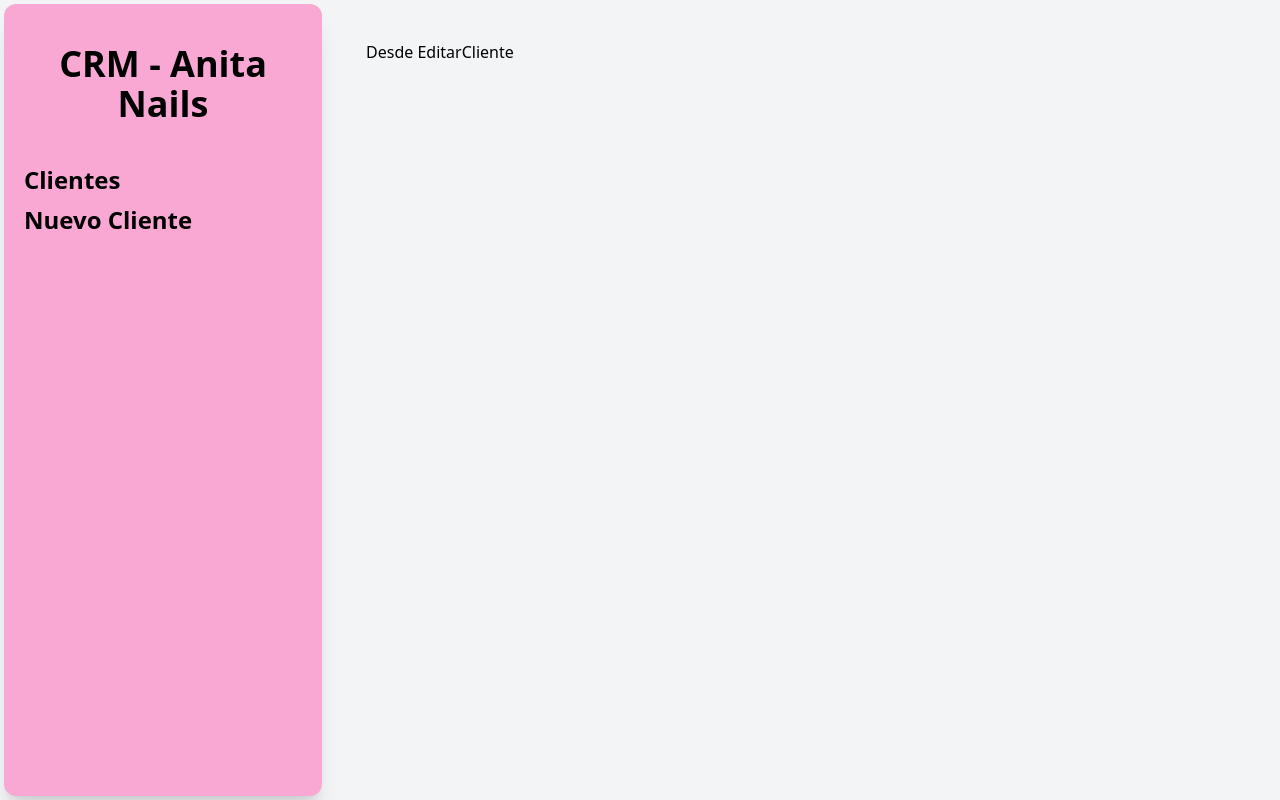
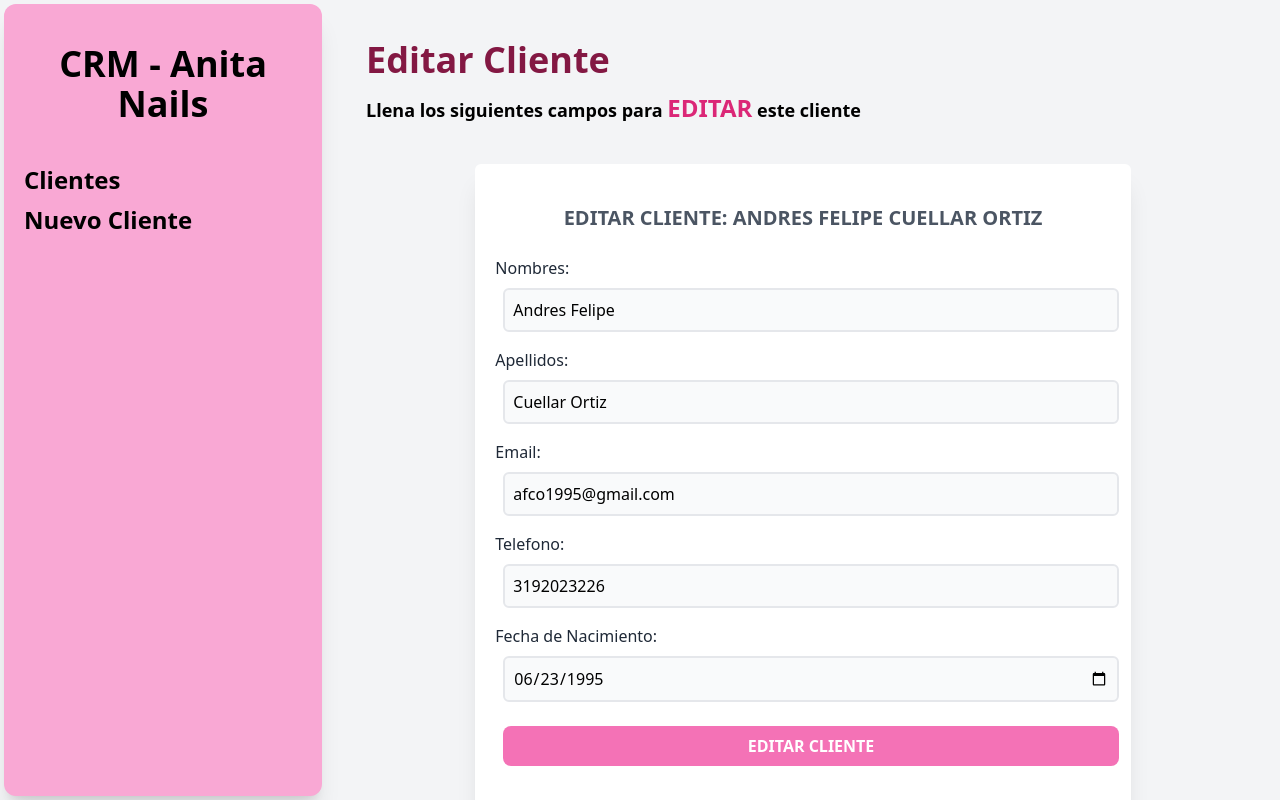
Before and after one commit to pipeswk/CRM-AnitaNails, a React (Vite) app: page /clientes/editar-cliente/1 in a window 1280 px wide. Built offline with nearby package versions, Linux system fonts and the light colour scheme; data requests are answered from the project's data file.

Commit message:
Pagina Editar Cliente v1

```diff
--- a/src/Pages/EditarCliente.jsx
+++ b/src/Pages/EditarCliente.jsx
@@ -1,8 +1,47 @@
-import React from 'react'
+import Formulario from '../Components/Formulario'
+import { useParams } from 'react-router-dom'
+import { useState, useEffect } from 'react'
+import Spinner from '../Components/Spinner'
 
 const EditarCliente = () => {
+
+    const [infoCliente, setInfoCliente] = useState({})
+    const [cargando, setCargando] = useState(false)
+
+
+    const {id} = useParams();
+
+    useEffect(() => {
+        setCargando(true);
+        const obtenerClienteAPI = async () => {
+            try {
+                const url = `http://localhost:4000/clientes/${id}`;
+                const respuesta = await fetch(url);
+                const resultado = await respuesta.json();
+                setInfoCliente(resultado);
+            } catch (error) {
+                console.log(error);
+            }
+            setCargando(false);
+        }
+        obtenerClienteAPI();
+    }, [])
+
+
   return (
-    <div>Desde EditarCliente</div>
+    <>
+      <h1 className='font-black text-4xl text-pink-900'>Editar Cliente</h1>
+      <p className='font-semibold text-lg text mt-3'>Llena los siguientes campos para <span className='text-pink-600 font-bold text-2xl'>EDITAR</span> este cliente </p>
+
+      {cargando ? (
+        <Spinner />
+      ) : (
+        <Formulario
+          id={id}
+          infoCliente={infoCliente}
+        />
+      )}
+    </>
   )
 }
 
```
